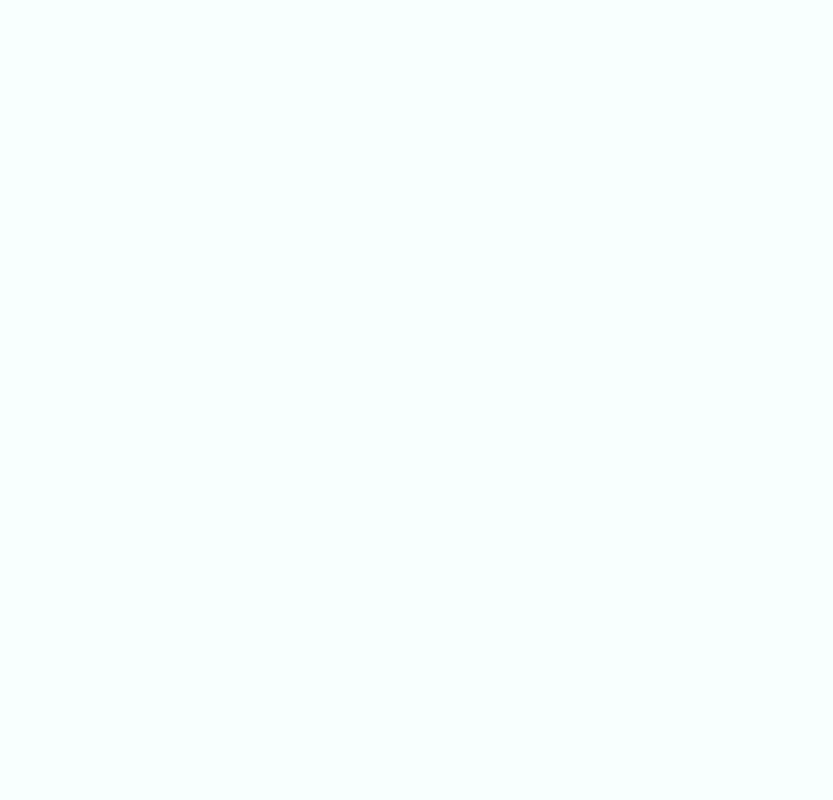
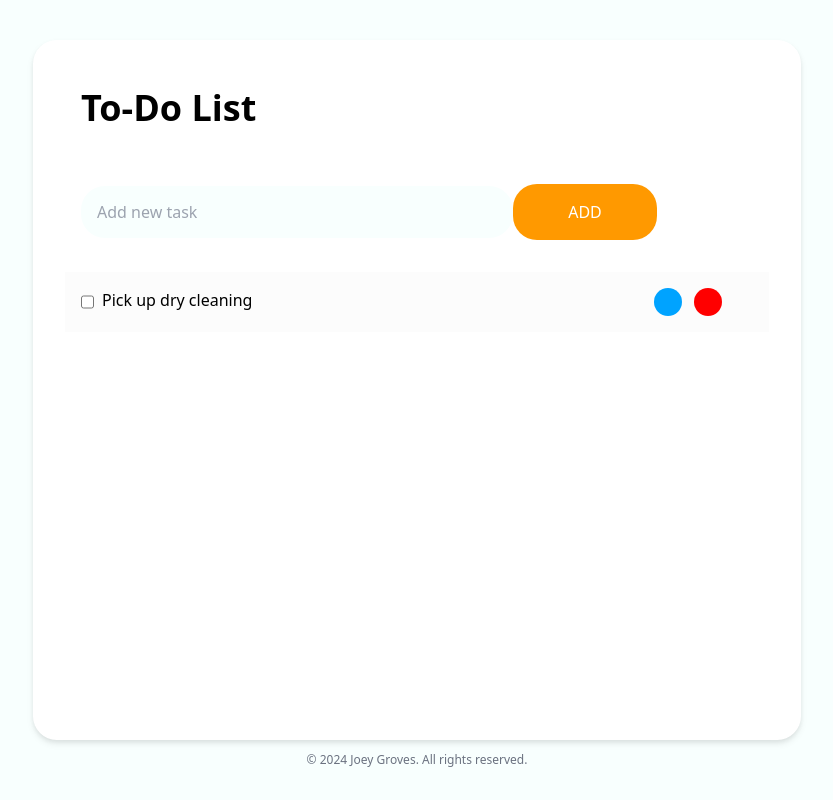
Before and after one commit to joeygroves/todo-app, a React (Vite) app in the folder client/: page / in a window 1280 px wide. Shown: the whole page, without its empty margins (223-1056 px from the left). Built offline with nearby package versions, Linux system fonts and the light colour scheme.

Commit message:
finsished frontend mock up of ui

```diff
--- a/client/src/App.jsx
+++ b/client/src/App.jsx
@@ -2,8 +2,35 @@
 function App() {
 
   return (
-    <>
-    </>
+    <div className="bg-teal flex flex-col h-screen justify-center items-center pt-10">
+
+      <div className="box-content h-screen w-3/5 max-w-screen-lg rounded-3xl drop-shadow-md bg-white">
+        <h1 className="text-black text-4xl font-semibold p-12">To-Do List</h1>
+        <div className="pt-2 pl-12 pb-8">
+          <input className="bg-teal py-4 px-4 rounded-3xl w-3/5 leading-tight focus:outline-none focus:shadow-outline" id="newTask" type="text" placeholder="Add new task" />
+          <button className="bg-orange hover:bg-blue transition duration-500 text-white font-medium py-4 px-4 w-1/5 rounded-3xl focus:outline-none focus:shadow-outline" type="button">
+            ADD
+          </button>
+        </div>
+
+        <div className="flex justify-center">
+          <div className="flex p-4 w-11/12 bg-grey">
+            <input type="checkbox" className="py-4 px-2"/>
+            <p className="px-2 text-md w-10/12">Pick up dry cleaning</p>
+            <button className="bg-blue hover:bg-slate-400 transition duration-500 rounded-full w-7 h-7 mr-3 float-right"></button>
+            <button className="bg-red hover:bg-slate-400 transition duration-500 rounded-full w-7 h-7 mr-3 float-right"></button>
+          </div>
+        </div>
+
+      </div>
+
+      <div className="pt-3 pb-8">
+        <p className="text-center text-gray-500 text-xs">
+          &copy; 2024 <a href="https://www.github.com/joeygroves" className="hover:text-orange transition duration-500">Joey Groves</a>. All rights reserved.
+        </p>
+      </div>
+
+    </div>
   )
 }
 
```
